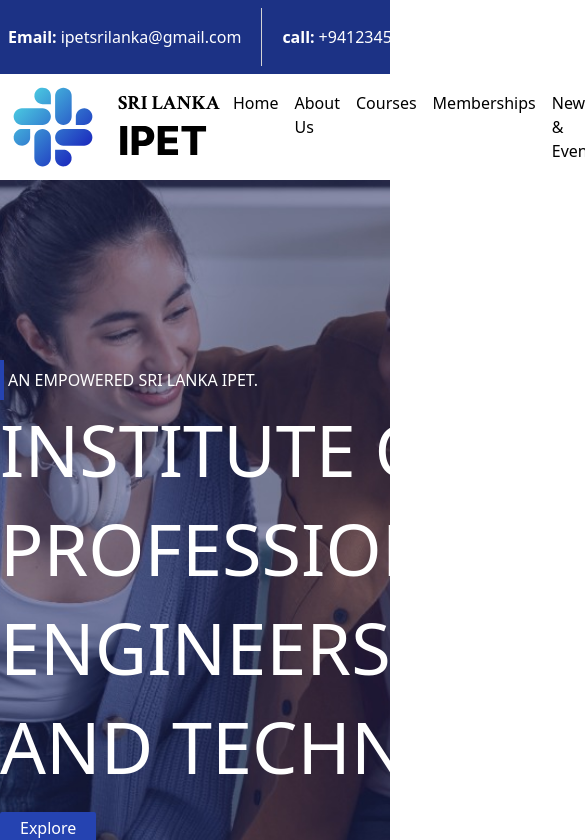
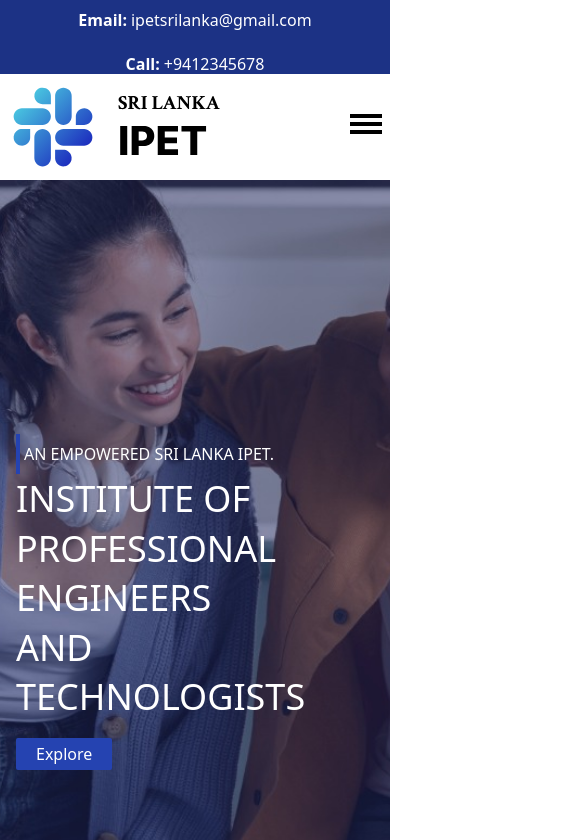
Before and after one commit to Uvexzon/ipet, a React (Vite) app: page / in a window 390 px wide. Shown: the top 840 px of the page, 585 px wide, since content can reach past the window. Built offline with nearby package versions, Linux system fonts and the light colour scheme.

Commit message:
latest changes

```diff
--- a/src/App.jsx
+++ b/src/App.jsx
@@ -140,37 +140,53 @@ const statistics = [
 
 function App() {
   const [count, setCount] = useState(0);
+  const [isDrawerOpen, setIsDrawerOpen] = useState(false);
+
+  const toggleDrawer = () => {
+    setIsDrawerOpen(!isDrawerOpen);
+  };
 
   return (
     <Wrapper>
       <div className="bg-dark w-full h-[74px] flex items-center text-white justify-center p-2">
-        <div className="w-full max-w-[1360px] h-full flex justify-between">
-          <div className="flex gap-5 h-full items-center">
+        <div className="w-full max-w-[1360px] h-full flex flex-col sm:flex-row justify-between items-center">
+          <div className="flex flex-col sm:flex-row gap-5 h-full items-center">
             <span className="flex gap-1">
               <b>Email:</b>
               <p>ipetsrilanka@gmail.com</p>
             </span>
-            <div className="h-full w-[1px] bg-neutral-300"></div>
+            <div className="hidden sm:block h-full w-[1px] bg-neutral-300"></div>
             <span className="flex gap-1">
-              <b>call:</b>
+              <b>Call:</b>
               <p>+9412345678</p>
             </span>
           </div>
-          <div className="h-full w-60 flex items-center gap-2">
-            <ICFacebook />
-            <ICTwitter />
-            <ICLinkedIn />
-            <ICYoutube />
+          <div className="h-full w-full sm:w-60 flex justify-center sm:justify-end items-center gap-4 sm:gap-8 mt-2 sm:mt-0">
+            <ICFacebook className="text-white text-2xl" />
+            <ICTwitter className="text-white text-2xl" />
+            <ICLinkedIn className="text-white text-2xl" />
+            <ICYoutube className="text-white text-2xl" />
           </div>
         </div>
       </div>
       <div className="w-full flex justify-center p-2">
-        <div className="max-w-[1360px] w-full h-[90px] flex items-center">
+        <div className="max-w-[1360px] w-full h-[90px] flex items-center justify-between">
           <div className="flex items-center gap-5">
             <Logo />
             <LogoText />
           </div>
-          <div className="justify-self-center mx-auto">
+
+          {/* Hamburger Menu Icon (for mobile) */}
+          <div className="block lg:hidden">
+            <button onClick={toggleDrawer} className="focus:outline-none">
+              <span className="block w-8 h-1 bg-black mb-1"></span>
+              <span className="block w-8 h-1 bg-black mb-1"></span>
+              <span className="block w-8 h-1 bg-black"></span>
+            </button>
+          </div>
+
+          {/* Navigation Links */}
+          <div className="hidden lg:block">
             <ul className="flex gap-4">
               <li>
                 <a href="/" className="hover:underline">
@@ -183,11 +199,9 @@ function App() {
                 </a>
               </li>
               <li className="relative group">
-                {/* Parent element with group */}
                 <a href="#" className="hover:underline cursor-pointer">
                   Courses
                 </a>
-                {/* Dropdown */}
                 <ul className="absolute left-0 bg-white border rounded-lg shadow-lg mt-2 p-2 space-y-2 hidden group-hover:block group-focus-within:block">
                   <li>
                     <a
@@ -232,7 +246,9 @@ function App() {
               </li>
             </ul>
           </div>
-          <div className="flex gap-2">
+
+          {/* Search and Login */}
+          <div className="hidden lg:flex gap-2">
             <Button>Login</Button>
             <div className="flex items-center bg-light w-[200px] rounded-sm">
               <input
@@ -244,19 +260,74 @@ function App() {
               </span>
             </div>
           </div>
+
+          {/* Drawer for Mobile */}
+          <div
+            className={`fixed top-0 left-0 h-full bg-white w-64 p-4 z-50 transform transition-transform duration-300 ${
+              isDrawerOpen ? "translate-x-0" : "-translate-x-full"
+            }`}
+          >
+            <button
+              onClick={toggleDrawer}
+              className="absolute top-4 right-4 text-2xl"
+            >
+              &times;
+            </button>
+            <ul className="flex flex-col gap-4 mt-8">
+              <li>
+                <a href="/" className="hover:underline">
+                  Home
+                </a>
+              </li>
+              <li>
+                <a href="/about" className="hover:underline">
+                  About Us
+                </a>
+              </li>
+              <li>
+                <a href="#" className="hover:underline">
+                  Courses
+                </a>
+              </li>
+              <li>
+                <a href="/memberships" className="hover:underline">
+                  Memberships
+                </a>
+              </li>
+              <li>
+                <a href="/news" className="hover:underline">
+                  News & Events
+                </a>
+              </li>
+              <li>
+                <a href="/contact" className="hover:underline">
+                  Contact Us
+                </a>
+              </li>
+            </ul>
+          </div>
+
+          {/* Overlay to close drawer */}
+          {isDrawerOpen && (
+            <div
+              onClick={toggleDrawer}
+              className="fixed inset-0 bg-black opacity-50 z-40 lg:hidden"
+            ></div>
+          )}
         </div>
       </div>
+      {/* Hero Section */}
       <div className="h-screen w-full">
-        <div class="bg-[url('./assets/bgimage.jpeg')] h-full w-full bg-cover bg-center flex justify-center items-center">
+        <div className="bg-[url('./assets/bgimage.jpeg')] h-full w-full bg-cover bg-center flex justify-center items-center px-4">
           <div className="max-w-[1360px] w-full">
-            <div className="w-[900px]">
-              <h5 className="uppercase leading-10 pl-2 relative text-white before:content-[' '] after:absolute after:left-0 after:top-0 after:h-full after:w-1 after:bg-normal">
+            <div className="w-full md:w-[900px]">
+              <h5 className="uppercase leading-10 pl-2 relative text-white before:content-[' '] after:absolute after:left-0 after:top-0 after:h-full after:w-1 after:bg-normal text-base md:text-lg">
                 An Empowered Sri Lanka IPET.
               </h5>
-              <h1 className="text-white text-7xl leading-snug uppercase">
-                <span class="block ">Institute of</span>
-                <span class="block">Professional Engineers</span>
-                <span class="block">and Technologists</span>
+              <h1 className="text-white text-4xl md:text-7xl leading-snug uppercase">
+                <span className="block ">Institute of</span>
+                <span className="block">Professional Engineers</span>
+                <span className="block">and Technologists</span>
               </h1>
               <Button className="mt-4">Explore</Button>
             </div>
@@ -278,7 +349,7 @@ function App() {
             <p className="text-[#2543B1] text-left text-[30px] leading-[45px] font-poppins font-semibold mt-20">
               Why Choose Us?
             </p>
-            <p className="font-poppins font-light text-justify mt-8">
+            <p className="font-poppins font-light text-justify mt-8 mr-8">
               At the Institute of Engineering and Technologistics, we are
               committed to shaping the future of innovation and technology. Our
               programs are designed to provide students with a solid foundation
@@ -310,7 +381,7 @@ function App() {
         <div className="bg-dark mt-16 flex justify-center items-center h-[279px] max-w-[1512px]">
           <div className="flex items-center gap-40 justify-center w-[1164px] h-[216px] ">
             {statistics.map((item) => (
-              <div className="flex flex-col items-center text-white justify-around">
+              <div className="flex flex-col items-center  text-white justify-around">
                 <span className="flex justify-between">{item.icon}</span>
                 <span className="flex justify-between">{item.title}</span>
                 <span className=" font-bold text-2xl">{item.value}</span>
@@ -319,17 +390,18 @@ function App() {
           </div>
         </div>
       </div>
-      <div className="flex justify-center bg-light">
+      {/* Courses Section */}
+      <div className="flex justify-center bg-light px-4">
         <div className="max-w-[1360px] w-full">
           <div className="text-center h-[85px] flex flex-col justify-between my-[100px]">
-            <h3>Courses</h3>
-            <h2 className="text-4xl text-normal font-semibold">
+            <h3 className="text-base md:text-lg">Courses</h3>
+            <h2 className="text-2xl md:text-4xl text-normal font-semibold">
               Our Popular Courses
             </h2>
           </div>
-          <div className="w-full flex justify-between">
+          <div className="w-full grid grid-cols-1 md:grid-cols-2 lg:grid-cols-3 gap-6">
             {cards.map((card) => (
-              <div className="w-[430px] flex flex-col justify-between bg-white">
+              <div className="w-full flex flex-col justify-between bg-white">
                 <div className="relative">
                   <div className="w-full object-contain bg-slate-400">
                     <img
@@ -338,15 +410,17 @@ function App() {
                     />
                   </div>
                   <div className="p-4">
-                    <h1 className="text-2xl">{card.title}</h1>
-                    <p className="mt-5">{card.description}</p>
+                    <h1 className="text-xl md:text-2xl">{card.title}</h1>
+                    <p className="mt-5 text-sm md:text-base">
+                      {card.description}
+                    </p>
                   </div>
                 </div>
 
                 <div className="bg-normal text-white p-4 grid grid-cols-3">
-                  <span>{card.student_count} students</span>
-                  <span className="flex justify-center">
-                    {card.duration} students
+                  <span className="text-sm">{card.student_count} students</span>
+                  <span className="flex justify-center text-sm">
+                    {card.duration} hours
                   </span>
                   <span className="flex justify-end">
                     <button>View</button>
@@ -360,20 +434,20 @@ function App() {
           </div>
         </div>
       </div>
-      <div className="flex justify-center">
+      <div className="flex justify-center px-4">
         <div className="max-w-[1360px] w-full ">
           <div className="text-center h-[85px] flex flex-col justify-between my-[100px]">
-            <h3>Our Directors</h3>
-            <h2 className="text-4xl text-normal font-semibold">
+            <h3 className="text-base md:text-lg">Our Directors</h3>
+            <h2 className="text-2xl md:text-4xl text-normal font-semibold">
               Meet the Leadership Team
             </h2>
           </div>
 
-          <div className="w-full flex justify-center gap-4">
+          <div className="w-full grid grid-cols-1 md:grid-cols-2 lg:grid-cols-4 gap-4">
             {directors.map((director) => (
-              <div className="w-[270px] flex flex-col justify-between bg-light">
+              <div className="w-full flex flex-col justify-between bg-light">
                 <div className="relative">
-                  <div className="w-[270px] h-[270px] bg-slate-400 overflow-hidden">
+                  <div className="w-full h-[250px] bg-slate-400 overflow-hidden">
                     <img
                       className="w-full h-full object-cover"
                       src={director.image}
@@ -381,10 +455,12 @@ function App() {
                     />
                   </div>
                   <div className="p-4 text-center">
-                    <h1 className="text-2xl text-normal font-semibold">
+                    <h1 className="text-xl md:text-2xl text-normal font-semibold">
                       {director.name}
                     </h1>
-                    <p className="mt-5">{director.designation}</p>
+                    <p className="mt-5 text-sm md:text-base">
+                      {director.designation}
+                    </p>
                   </div>
                 </div>
               </div>
```
